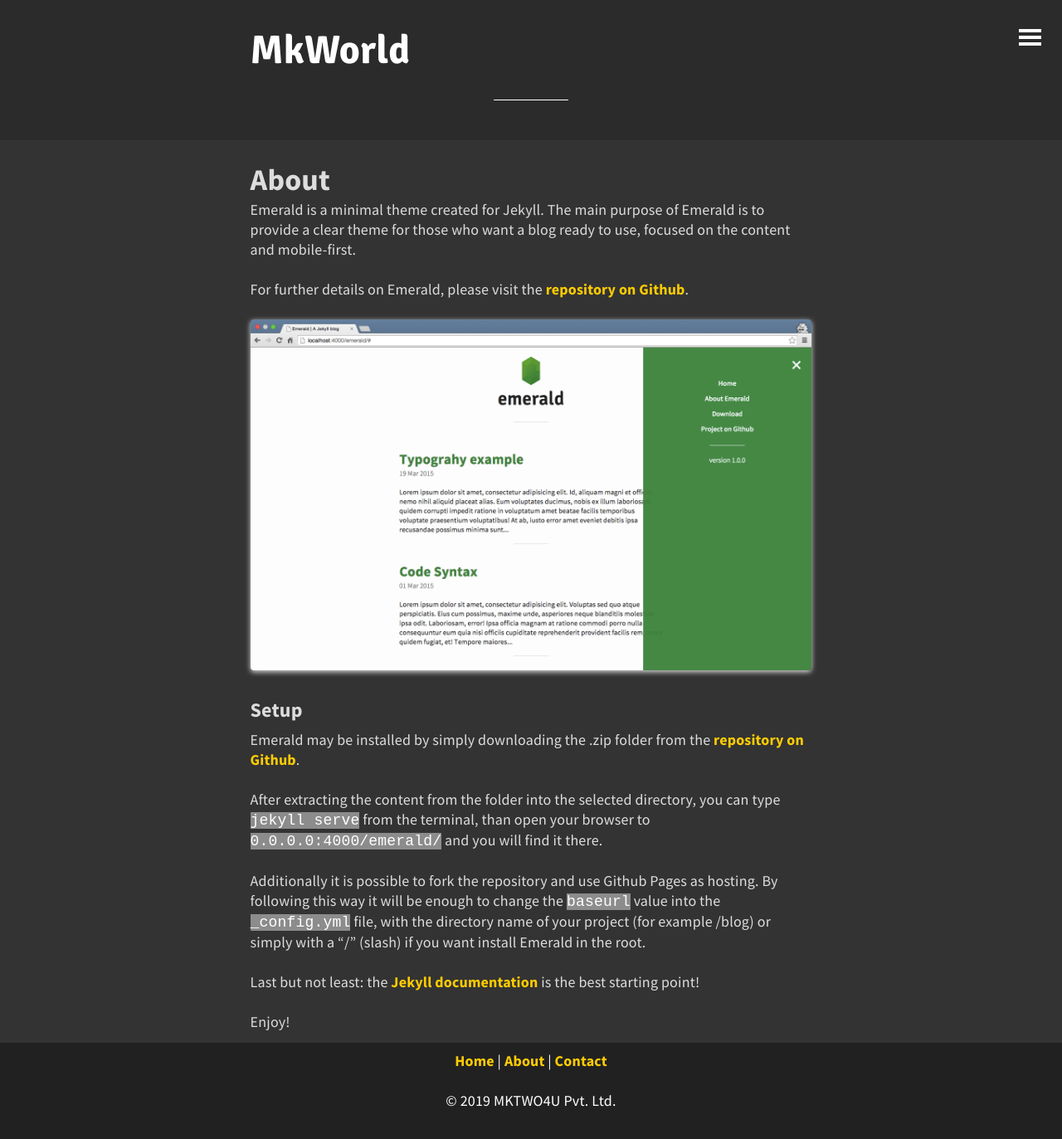
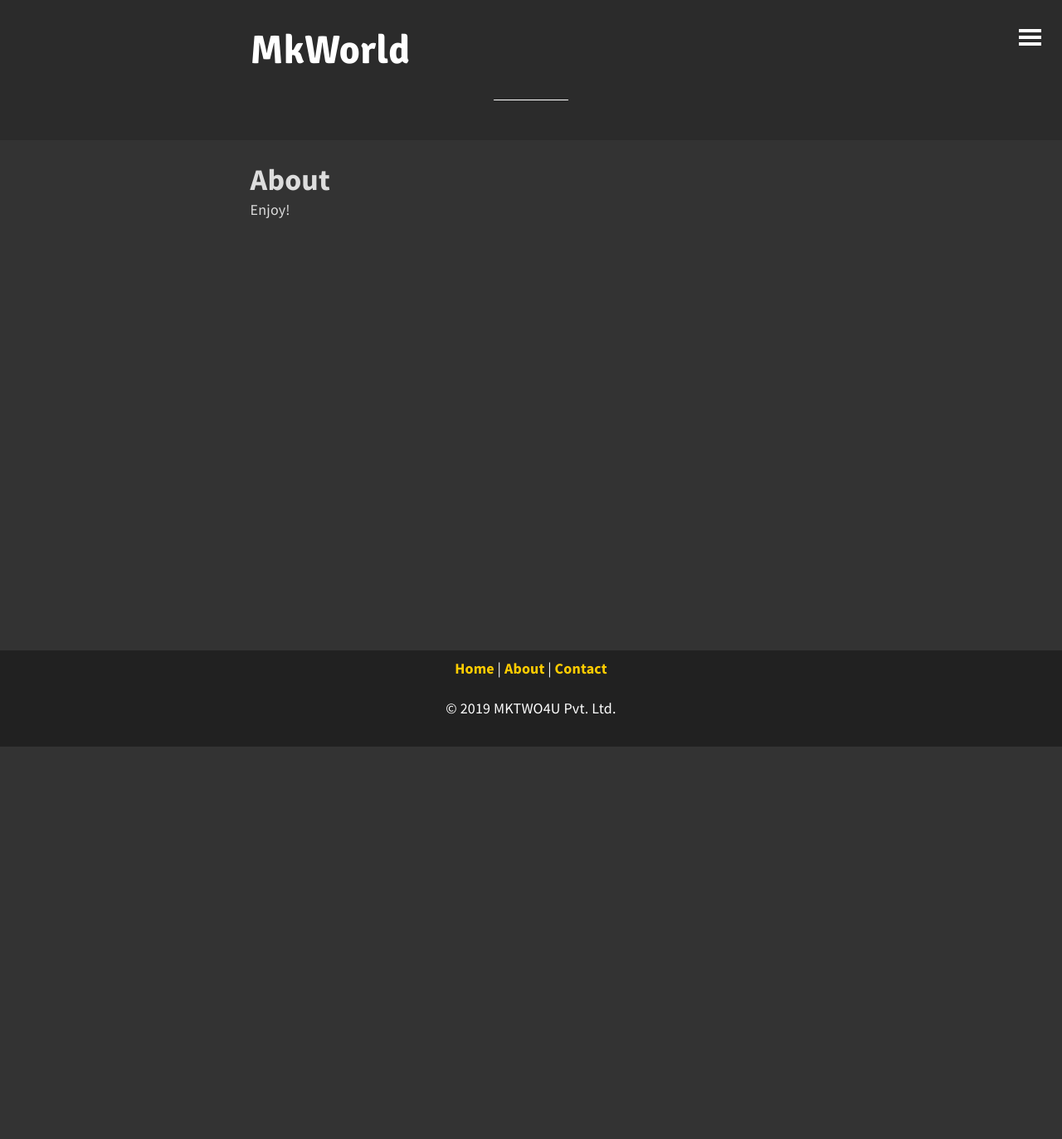
Before and after one commit to bdmilan/blog, a Jekyll site: the page built from about.md, in a window 1280 px wide. Shown: the whole page at 83% size. Built offline with Jekyll 4.4.1, drawn with Linux system fonts in a browser that asks for light colours; after the commit the page ends 900 px from its top, so only the background shows below that.

Commit message:
Update about.md

```diff
--- a/about.md
+++ b/about.md
@@ -3,19 +3,6 @@
 title: About Emerald
 ---
 ## About
-Emerald is a minimal theme created for Jekyll. The main purpose of Emerald is to provide a clear theme for those who want a blog ready to use, focused on the content and mobile-first.
 
-For further details on Emerald, please visit the [repository on Github](https://github.com/KingFelix/emerald/).
-
-![Emerald](img/Emerald01.png "Emerald")
-
-### Setup
-Emerald may be installed by simply downloading the .zip folder from the [repository on Github](https://github.com/KingFelix/emerald/archive/master.zip).
-
-After extracting the content from the folder into the selected directory, you can type ``jekyll serve`` from the terminal, than open your browser to ``0.0.0.0:4000/emerald/`` and you will find it there.
-
-Additionally it is possible to fork the repository and use Github Pages as hosting. By following this way it will be enough to change the ``baseurl`` value into the ``_config.yml`` file, with the directory name of your project (for example /blog) or simply with a "/" (slash) if you want install Emerald in the root.
-
-Last but not least: the [Jekyll documentation](http://jekyllrb.com) is the best starting point!
 
 Enjoy!
```
